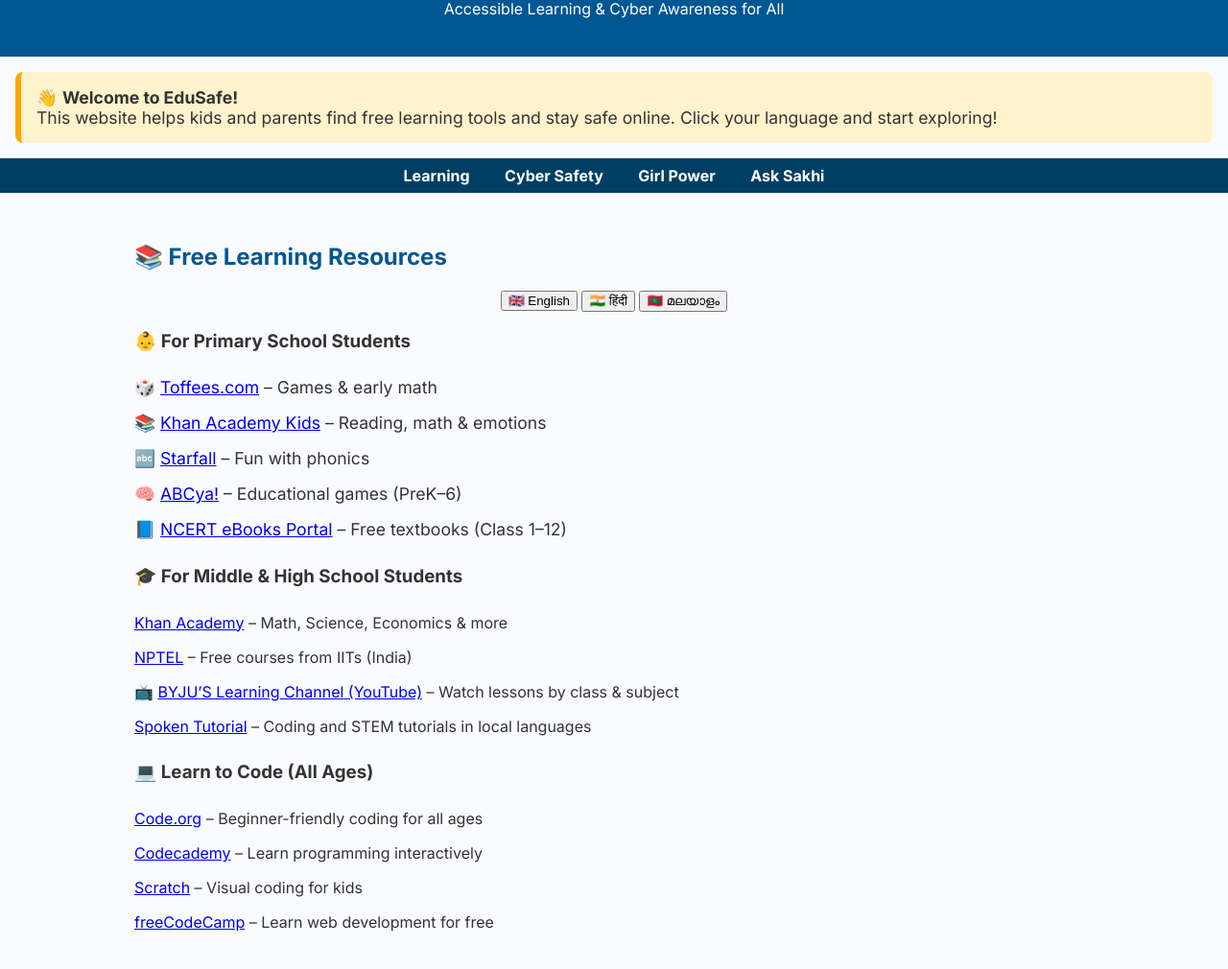
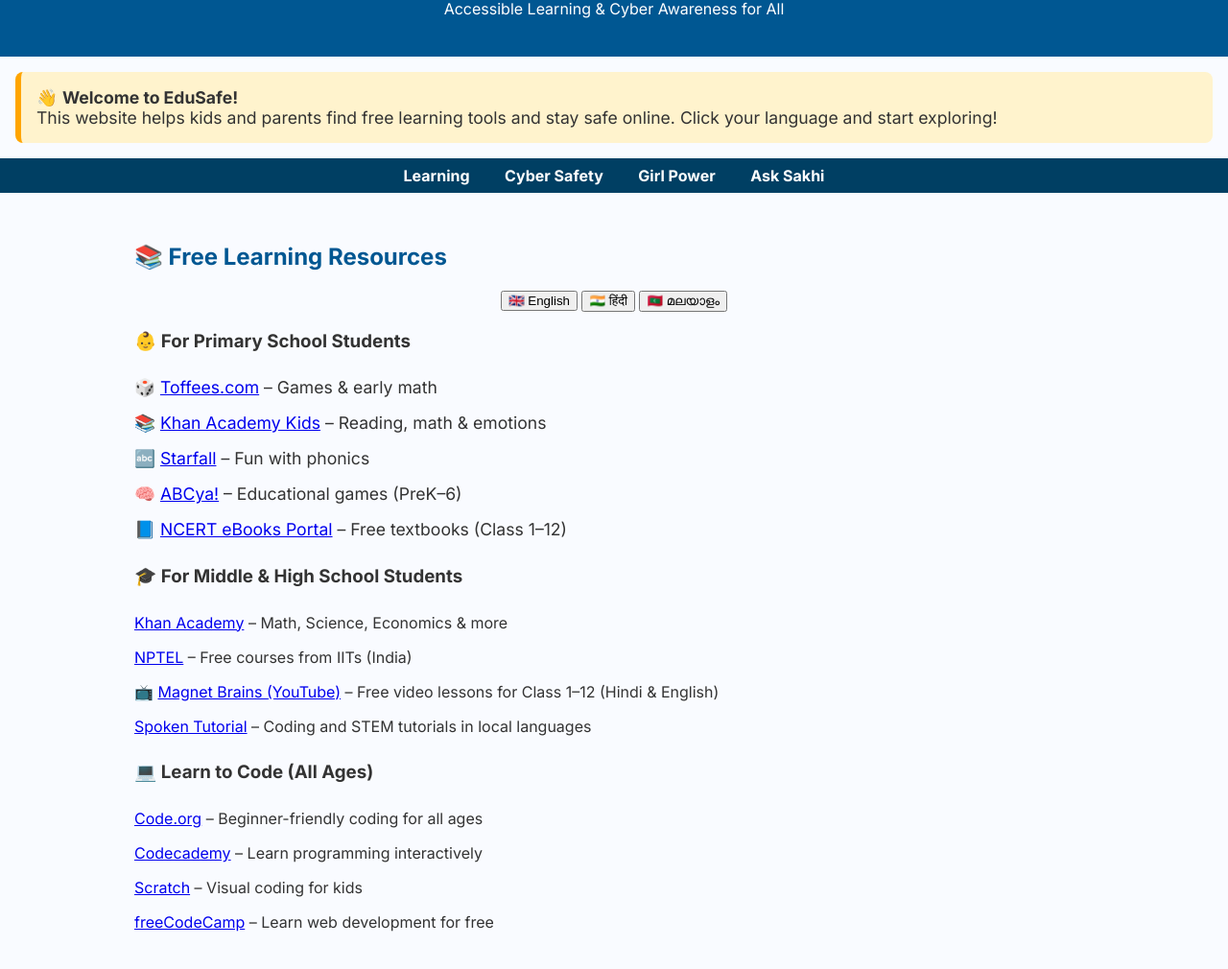
Before and after one commit to Haritheerth/EduSafe, a plain HTML site: page index.html in a window 1280 px wide. Shown: the part 80-1090 px from the top of the page at 96% size. Drawn offline with Linux system fonts and the light colour scheme.

Commit message:
Update index.html

```diff
--- a/index.html
+++ b/index.html
@@ -157,7 +157,8 @@
   <ul>
     <li><a href="https://www.khanacademy.org/" target="_blank">Khan Academy</a> – Math, Science, Economics & more</li>
     <li><a href="https://nptel.ac.in/" target="_blank">NPTEL</a> – Free courses from IITs (India)</li>
-    <li>📺 <a href="https://www.youtube.com/c/byjusclasses" target="_blank">BYJU’S Learning Channel (YouTube)</a> – Watch lessons by class & subject</li>
+    <li>📺 <a href="https://www.youtube.com/c/MagnetBrainsEducation" target="_blank">Magnet Brains (YouTube)</a> – Free video lessons for Class 1–12 (Hindi & English)</li>
+
     <li><a href="https://spoken-tutorial.org/" target="_blank">Spoken Tutorial</a> – Coding and STEM tutorials in local languages</li>
   </ul>
 
```
